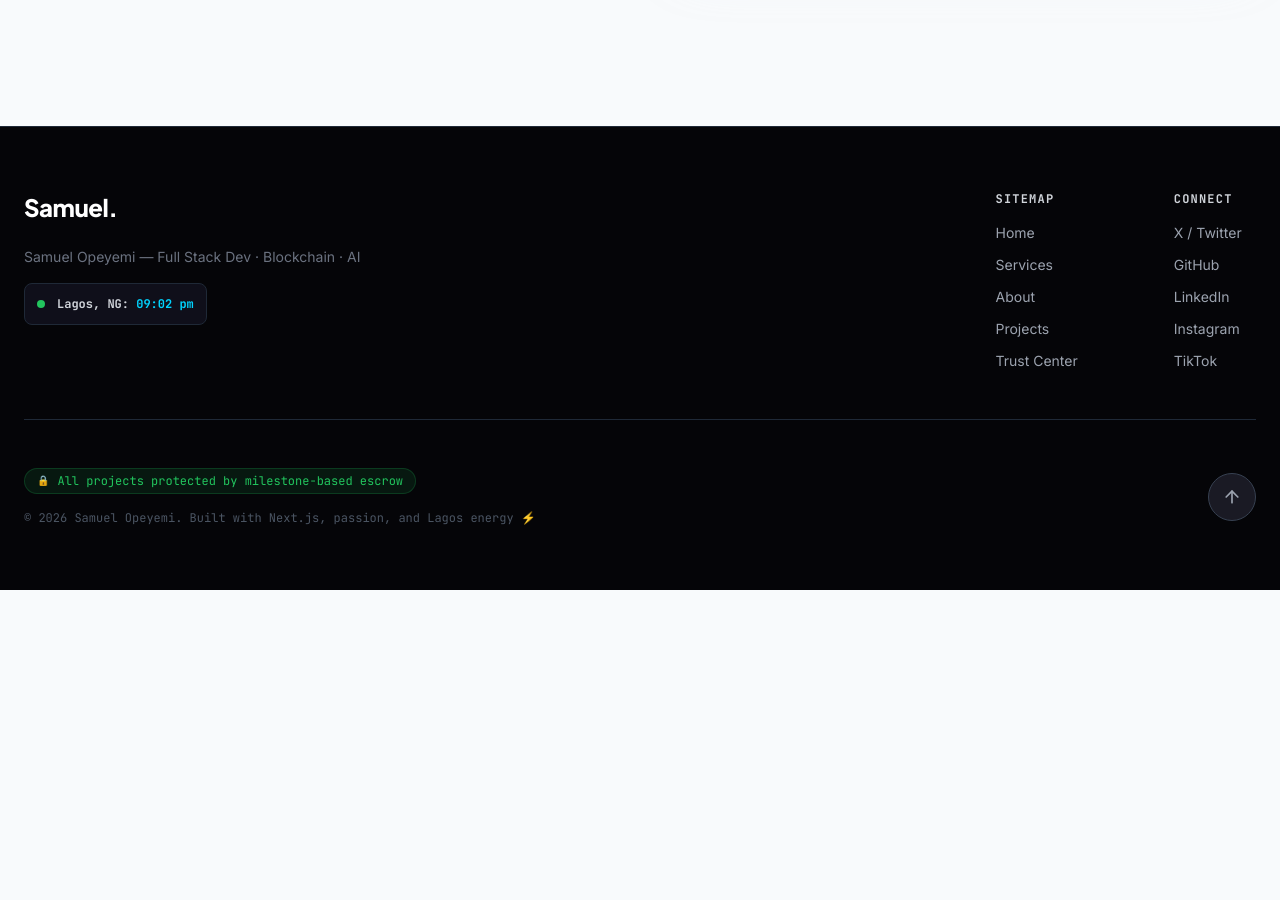
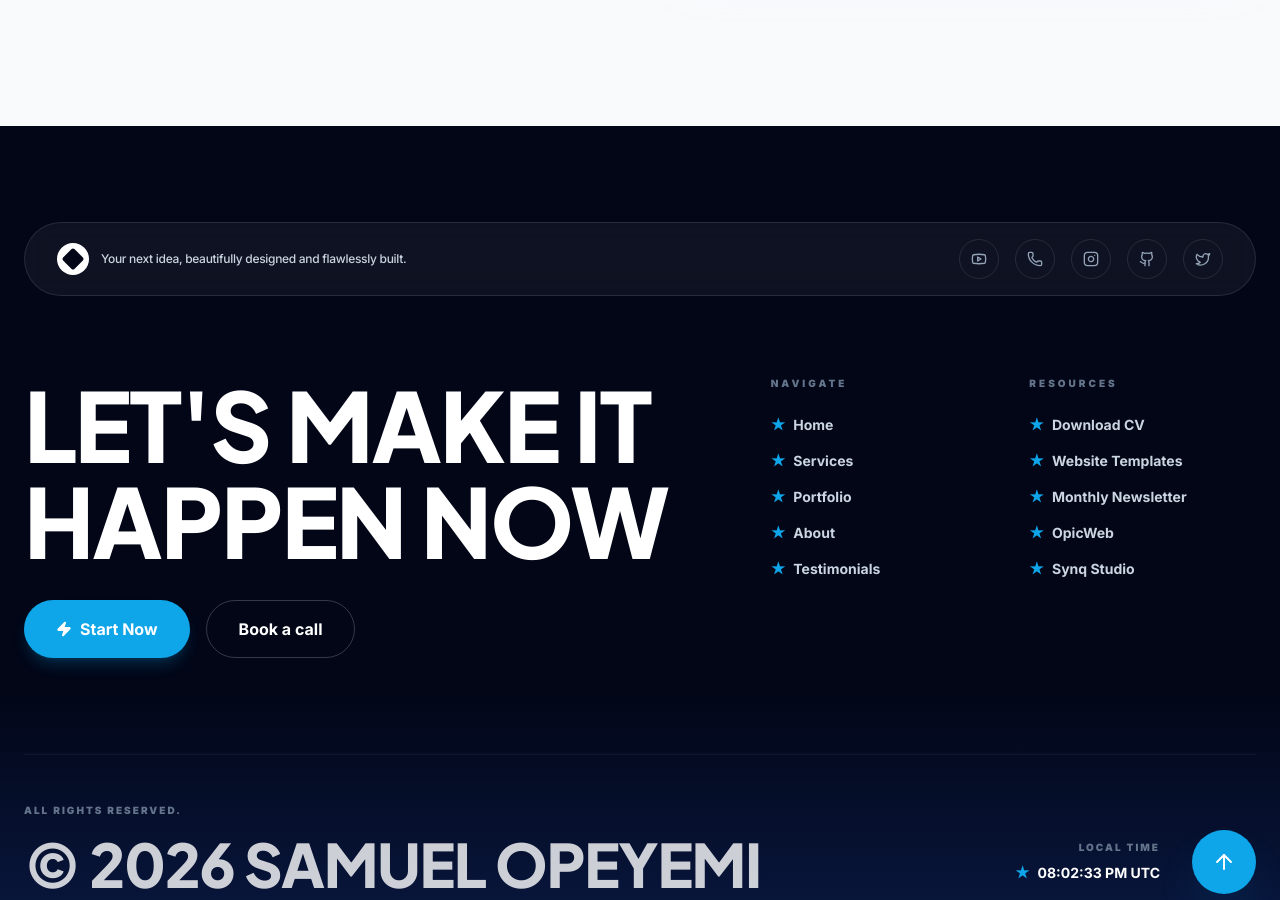
Before and after one commit to yestuue/portfolio-2026, a Next.js app: page / in a window 1280 px wide. Shown: the part 11100-12000 px from the top of the page. Before the commit the page ends 11690 px from the top, so only its background shows below. Built offline with nearby package versions, Linux system fonts and the light colour scheme.

Commit message:
feat: complete footer overhaul inspired by Arete Codes

```diff
--- a/src/components/Footer.tsx
+++ b/src/components/Footer.tsx
@@ -1,95 +1,134 @@
 "use client";
 
-import { ArrowUp, Github, Linkedin, Twitter, MessageCircle, Instagram } from "lucide-react";
 import Link from "next/link";
-import { useState, useEffect } from "react";
+import {
+  ArrowUpRight,
+  Github,
+  Linkedin,
+  Twitter,
+  Instagram,
+  Youtube,
+  ArrowUp,
+  Zap,
+  Phone
+} from "lucide-react";
 
 export default function Footer() {
-  const [time, setTime] = useState("");
-
-  useEffect(() => {
-    const updateTime = () => {
-      setTime(
-        new Date().toLocaleTimeString("en-NG", {
-          timeZone: "Africa/Lagos",
-          hour: "2-digit",
-          minute: "2-digit",
-          hour12: true,
-        })
-      );
-    };
-    updateTime();
-    const interval = setInterval(updateTime, 60000);
-    return () => clearInterval(interval);
-  }, []);
-
   const scrollToTop = () => {
-    window.scrollTo({ top: 0, behavior: 'smooth' });
+    window.scrollTo({ top: 0, behavior: "smooth" });
   };
 
+  const currentYear = new Date().getFullYear();
+
   return (
-    <footer className="bg-[#050508] border-t border-gray-800 text-gray-400 py-16">
-      <div className="container mx-auto">
-        <div className="flex flex-col md:flex-row justify-between items-center md:items-start gap-12 border-b border-gray-800 pb-12 mb-12">
+    <footer className="relative bg-slate-950 text-white pt-24 pb-12 overflow-hidden">
+      {/* The Deep Blue Glow Effect */}
+      <div className="absolute bottom-0 left-0 w-full h-[500px] bg-gradient-to-t from-blue-600/20 via-transparent to-transparent pointer-events-none" />
 
-          <div className="max-w-sm text-center md:text-left space-y-4">
-            <Link href="/" className="inline-block font-display font-bold text-2xl text-white tracking-tight mb-2">
-              Samuel.
-            </Link>
-            <p className="font-body text-sm text-gray-500">
-              Samuel Opeyemi — Full Stack Dev · Blockchain · AI
+      <div className="container mx-auto px-6 relative z-10">
+
+        {/* Top Bar: Mission & Social Icons */}
+        <div className="flex flex-col md:flex-row justify-between items-center gap-6 mb-20 bg-white/5 backdrop-blur-md rounded-full px-8 py-4 border border-white/10">
+          <div className="flex items-center gap-3">
+            <div className="w-8 h-8 bg-white rounded-full flex items-center justify-center">
+              <div className="w-4 h-4 bg-slate-950 rounded-sm rotate-45" />
+            </div>
+            <p className="text-xs font-medium text-slate-300 tracking-tight">
+              Your next idea, beautifully designed and flawlessly built.
             </p>
-            <div className="flex bg-[#0F0F1A] border border-gray-800 rounded-lg p-3 items-center justify-center md:justify-start gap-3 w-fit mx-auto md:mx-0">
-              <span className="relative flex h-2 w-2">
-                <span className="animate-ping absolute inline-flex h-full w-full rounded-full bg-green-400 opacity-75"></span>
-                <span className="relative inline-flex rounded-full h-2 w-2 bg-green-500"></span>
-              </span>
-              <span className="font-mono text-xs font-bold text-gray-300">
-                Lagos, NG: <span className="text-[#00D4FF]">{time || "Syncing..."}</span>
-              </span>
-            </div>
           </div>
 
-          {/* Links */}
-          <div className="grid grid-cols-2 gap-12 md:gap-24 text-center md:text-left">
-            <div className="space-y-4">
-              <h5 className="font-mono text-xs font-bold text-gray-300 uppercase tracking-widest">Sitemap</h5>
-              <div className="flex flex-col gap-3 text-sm font-body">
-                {['Home', 'Services', 'About', 'Projects', 'Trust Center'].map(link => (
-                  <Link key={link} href={`#${link.toLowerCase().replace(' ', '-')}`} className="hover:text-[#00D4FF] transition-colors">
-                    {link}
+          <div className="flex items-center gap-4">
+            {[
+              { icon: Youtube, link: "#" },
+              { icon: Phone, link: "#" }, // Representing WhatsApp
+              { icon: Instagram, link: "#" },
+              { icon: Github, link: "https://github.com/yestuue" },
+              { icon: Twitter, link: "https://x.com/mrsamuelopeyemi" },
+            ].map((social, i) => (
+              <Link
+                key={i}
+                href={social.link}
+                className="w-10 h-10 rounded-full border border-white/10 flex items-center justify-center text-slate-400 hover:bg-white hover:text-slate-950 transition-all duration-300"
+              >
+                <social.icon className="w-4 h-4" />
               </Link>
             ))}
           </div>
         </div>
-            <div className="space-y-4">
-              <h5 className="font-mono text-xs font-bold text-gray-300 uppercase tracking-widest">Connect</h5>
-              <div className="flex flex-col gap-3 text-sm font-body">
-                <Link href="https://x.com/mrsamuelopeyemi" className="hover:text-[#00D4FF] transition-colors">X / Twitter</Link>
-                <Link href="https://github.com/yestuue" className="hover:text-[#00D4FF] transition-colors">GitHub</Link>
-                <Link href="https://www.linkedin.com/in/samuel-opeyemii" className="hover:text-[#00D4FF] transition-colors">LinkedIn</Link>
-                <Link href="https://www.instagram.com/shopifybysam" className="hover:text-[#00D4FF] transition-colors">Instagram</Link>
-                <Link href="https://www.tiktok.com/@ekfaadsk" className="hover:text-[#00D4FF] transition-colors">TikTok</Link>
+
+        {/* Middle Section: CTA & Links */}
+        <div className="grid grid-cols-1 lg:grid-cols-12 gap-12 mb-24">
+
+          {/* Main CTA */}
+          <div className="lg:col-span-7 space-y-8">
+            <h2 className="text-6xl md:text-8xl font-display font-bold leading-[0.9] tracking-tighter uppercase">
+              Let's make it <br />
+              <span className="text-white">happen now</span>
+            </h2>
+            <div className="flex flex-wrap gap-4">
+              <Link href="#contact" className="flex items-center gap-2 bg-sky-500 hover:bg-sky-400 text-white px-8 py-4 rounded-full font-bold transition-all shadow-lg shadow-sky-500/20">
+                <Zap className="w-4 h-4 fill-current" /> Start Now
+              </Link>
+              <Link href="https://calendly.com" className="flex items-center gap-2 bg-transparent border border-white/20 hover:border-white text-white px-8 py-4 rounded-full font-bold transition-all">
+                Book a call
+              </Link>
             </div>
+          </div>
+
+          {/* Navigation Grid */}
+          <div className="lg:col-span-5 grid grid-cols-2 gap-8">
+            <div className="space-y-6">
+              <h4 className="text-[10px] font-black uppercase tracking-[0.3em] text-slate-500">Navigate</h4>
+              <ul className="space-y-4">
+                {['Home', 'Services', 'Portfolio', 'About', 'Testimonials'].map((item) => (
+                  <li key={item}>
+                    <Link href={`#${item.toLowerCase()}`} className="group flex items-center gap-2 text-sm font-bold text-slate-300 hover:text-white transition-colors">
+                      <span className="text-sky-500">★</span> {item}
+                    </Link>
+                  </li>
+                ))}
+              </ul>
+            </div>
+            <div className="space-y-6">
+              <h4 className="text-[10px] font-black uppercase tracking-[0.3em] text-slate-500">Resources</h4>
+              <ul className="space-y-4">
+                {['Download CV', 'Website Templates', 'Monthly Newsletter', 'OpicWeb', 'Synq Studio'].map((item) => (
+                  <li key={item}>
+                    <Link href="#" className="flex items-center gap-2 text-sm font-bold text-slate-300 hover:text-white transition-colors">
+                      <span className="text-sky-500">★</span> {item}
+                    </Link>
+                  </li>
+                ))}
+              </ul>
             </div>
           </div>
         </div>
 
-        <div className="flex flex-col md:flex-row justify-between items-center gap-6">
-          <div className="flex flex-col items-center md:items-start gap-2">
-             <div className="flex items-center gap-2 text-xs font-mono text-green-500 bg-green-500/10 px-3 py-1 rounded-full border border-green-500/20">
-               <span className="text-[10px]">🔒</span> All projects protected by milestone-based escrow
+        {/* Bottom Bar: Copyright & Time */}
+        <div className="pt-12 border-t border-white/5 flex flex-col md:flex-row justify-between items-end gap-8">
+          <div className="space-y-4">
+            <p className="text-[10px] font-black uppercase tracking-[0.2em] text-slate-500">All rights reserved.</p>
+            <h3 className="text-4xl md:text-6xl font-display font-bold opacity-80">
+              © {currentYear} SAMUEL OPEYEMI
+            </h3>
           </div>
-             <p className="text-xs font-mono text-gray-600 mt-2">
-               © {new Date().getFullYear()} Samuel Opeyemi. Built with Next.js, passion, and Lagos energy ⚡
+
+          <div className="flex items-center gap-8">
+            <div className="text-right hidden md:block">
+              <p className="text-[10px] font-black uppercase tracking-[0.2em] text-slate-500 mb-2">Local Time</p>
+              <p className="text-sm font-bold text-white flex items-center gap-2">
+                <span className="text-sky-500">★</span> {new Date().toLocaleTimeString([], { hour: '2-digit', minute: '2-digit', second: '2-digit', hour12: true, timeZoneName: 'short' })}
               </p>
             </div>
+
             <button
               onClick={scrollToTop}
-            className="w-12 h-12 rounded-full bg-[#1A1A24] border border-gray-700 flex items-center justify-center text-gray-400 hover:text-white hover:border-[#00D4FF] transition-colors group"
+              className="w-16 h-16 bg-sky-500 hover:bg-sky-400 text-white rounded-full flex items-center justify-center transition-all group shadow-2xl shadow-sky-500/20"
             >
-            <ArrowUp className="w-5 h-5 group-hover:-translate-y-1 transition-transform" />
+              <ArrowUp className="w-6 h-6 group-hover:-translate-y-1 transition-transform" />
             </button>
+          </div>
         </div>
       </div>
     </footer>
```
Lines whose indentation alone changed are shown as unchanged.
